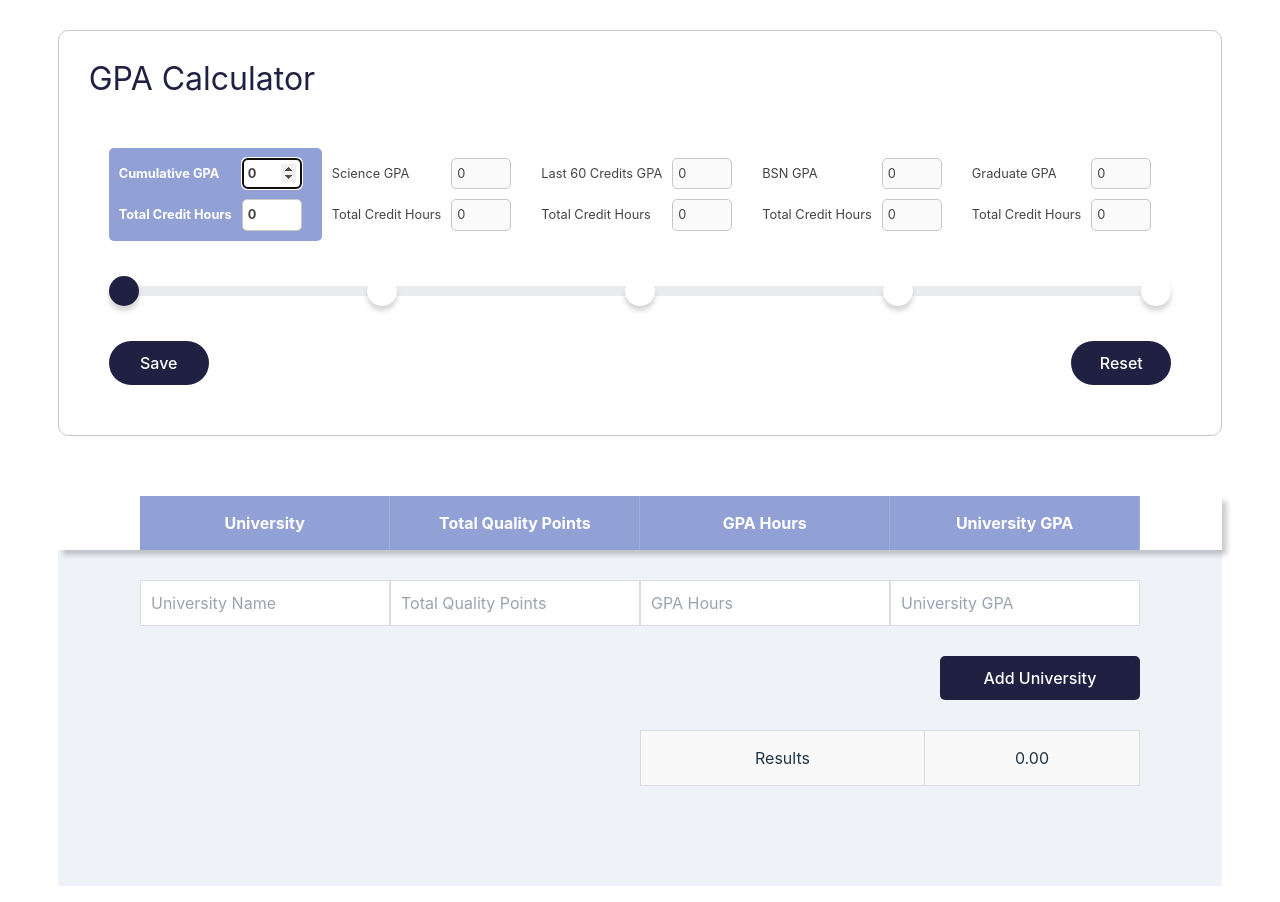
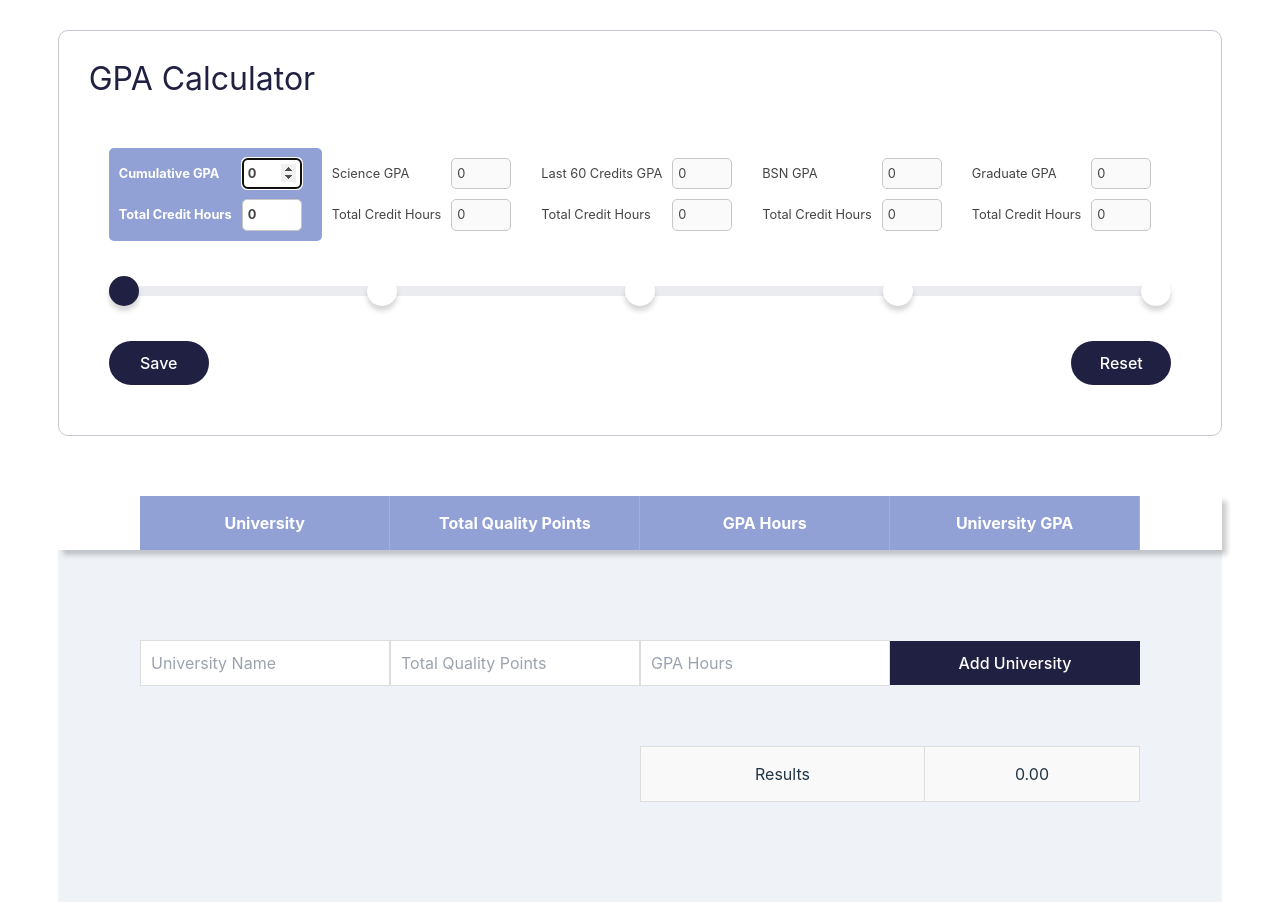
Before and after one commit to tapeljaymel/crna-gpa, a React (Vite) app: page / in a window 1280 px wide. Built offline with nearby package versions, Linux system fonts and the light colour scheme.

Commit message:
GPA Calculation from points and hours added

```diff
--- a/src/components/UniversityList.tsx
+++ b/src/components/UniversityList.tsx
@@ -1,5 +1,5 @@
 import styled from "styled-components";
-import { useState } from "react";
+import { useState, useRef } from "react";
 
 type universityRecord = {
     name: string;
@@ -9,68 +9,40 @@ type universityRecord = {
 }
 
 const UniversityList = () => {
-    // const [universityData, setUniversityData] = useState([
-    //     { name: "University 1", totalQualityPoints: 255, gpaHours: 89, universityGpa: 2.87 },
-    //     { name: "University 2", totalQualityPoints: 54, gpaHours: 15, universityGpa: 3.6 },
-    //     { name: "University 4", totalQualityPoints: 345, gpaHours: 90, universityGpa: 3.83 },
-    //     { name: "University 5", totalQualityPoints: 345, gpaHours: 90, universityGpa: 3.83 },
-    //     { name: "University 6", totalQualityPoints: 255, gpaHours: 89, universityGpa: 2.87 },
-    //     { name: "University 7", totalQualityPoints: 54, gpaHours: 15, universityGpa: 3.6 },
-    //     { name: "University 8", totalQualityPoints: 345, gpaHours: 90, universityGpa: 3.83 },
-    //     { name: "University 9", totalQualityPoints: 345, gpaHours: 90, universityGpa: 3.83 },
-    //     { name: "University 10", totalQualityPoints: 255, gpaHours: 89, universityGpa: 2.87 },
-    //     { name: "University 11", totalQualityPoints: 54, gpaHours: 15, universityGpa: 3.6 },
-    //     { name: "University 12", totalQualityPoints: 345, gpaHours: 90, universityGpa: 3.83 }
-    // ]);
 
     const [universityData, setUniversityData] = useState<universityRecord[]>([]);
+    const [newUniversity, setNewUniversity] = useState({ name: "", totalQualityPoints: "", gpaHours: "" });
 
-    const [newUniversity, setNewUniversity] = useState({ name: "", totalQualityPoints: "", gpaHours: "", universityGpa: "" });
+    const nameInputRef = useRef<HTMLInputElement>(null);
 
     const handleAddUniversity = () => {
-        if (newUniversity.name && newUniversity.totalQualityPoints && newUniversity.gpaHours && newUniversity.universityGpa) {
+        if (newUniversity.name && newUniversity.totalQualityPoints && newUniversity.gpaHours) {
+            const calculatedGpa = parseFloat(newUniversity.totalQualityPoints) / parseFloat(newUniversity.gpaHours);
+
             setUniversityData([
                 ...universityData,
                 {
                     name: newUniversity.name,
                     totalQualityPoints: parseFloat(newUniversity.totalQualityPoints),
                     gpaHours: parseFloat(newUniversity.gpaHours),
-                    universityGpa: parseFloat(newUniversity.universityGpa)
+                    universityGpa: calculatedGpa
                 }
             ]);
-            setNewUniversity({ name: "", totalQualityPoints: "", gpaHours: "", universityGpa: "" });
+
+            setNewUniversity({ name: "", totalQualityPoints: "", gpaHours: "" });
+
+            if (nameInputRef.current) {
+                nameInputRef.current.focus(); // Move cursor back to the University Name input
+            }
         }
     };
 
-
-    // GPA Calculation Formula:
-
-    // GPA = Total Quality Points / Total Credit Hours
-
-    // Where:
-    // - Total Quality Points = Sum of (Grade * Credit Hours) for all courses
-    // - Total Credit Hours = Sum of Credit Hours for all courses
-
-    // Example Calculation:
-
-    // Suppose you have 3 courses with the following grades and credit hours:
-
-    // Course 1: Grade = 4.0, Credit Hours = 3
-    // Course 2: Grade = 3.7, Credit Hours = 4
-    // Course 3: Grade = 3.3, Credit Hours = 2
-
-    // Step 1: Calculate Total Quality Points
-    // Total Quality Points = (4.0 * 3) + (3.7 * 4) + (3.3 * 2)
-    // Total Quality Points = 12 + 14.8 + 6.6 = 33.4
-
-    // Step 2: Calculate Total Credit Hours
-    // Total Credit Hours = 3 + 4 + 2 = 9
-
-    // Step 3: Calculate GPA
-    // GPA = Total Quality Points / Total Credit Hours
-    // GPA = 33.4 / 9 = 3.71
-
-    // The GPA for these courses would be 3.71.
+    const handleKeyPress = (event: React.KeyboardEvent<HTMLInputElement>) => {
+        if (event.key === 'Enter') {
+            event.preventDefault();
+            handleAddUniversity();
+        }
+    };
 
     const cumulativeGPA = () => {
         let totalQualityPoints = 0;
@@ -79,8 +51,7 @@ const UniversityList = () => {
         // Loop through each university and calculate total quality points and total GPA hours
         for (let i = 0; i < universityData.length; i++) {
             const university = universityData[i];
-            const qualityPoints = university.universityGpa * university.gpaHours;
-            totalQualityPoints += qualityPoints;
+            totalQualityPoints += university.totalQualityPoints;
             totalGpaHours += university.gpaHours;
         }
 
@@ -92,7 +63,6 @@ const UniversityList = () => {
 
         return cumulativeGpa.toFixed(2);
     };
-
 
     return (
         <>
@@ -117,7 +87,7 @@ const UniversityList = () => {
                                 <TableCell>{university.name}</TableCell>
                                 <TableCell>{university.totalQualityPoints}</TableCell>
                                 <TableCell>{university.gpaHours}</TableCell>
-                                <TableCell>{university.universityGpa}</TableCell>
+                                <TableCell>{university.universityGpa.toFixed(2)}</TableCell>
                             </tr>
                         ))}
                     </tbody>
@@ -125,34 +95,29 @@ const UniversityList = () => {
 
                 <FormContainer>
                     <Input
+                        ref={nameInputRef}
                         type="text"
                         placeholder="University Name"
                         value={newUniversity.name}
                         onChange={(e) => setNewUniversity({ ...newUniversity, name: e.target.value })}
+                        onKeyPress={handleKeyPress}
                     />
                     <Input
                         type="number"
                         placeholder="Total Quality Points"
                         value={newUniversity.totalQualityPoints}
                         onChange={(e) => setNewUniversity({ ...newUniversity, totalQualityPoints: e.target.value })}
+                        onKeyPress={handleKeyPress}
                     />
                     <Input
                         type="number"
                         placeholder="GPA Hours"
                         value={newUniversity.gpaHours}
                         onChange={(e) => setNewUniversity({ ...newUniversity, gpaHours: e.target.value })}
+                        onKeyPress={handleKeyPress}
                     />
-                    <Input
-                        type="number"
-                        step="0.01"
-                        placeholder="University GPA"
-                        value={newUniversity.universityGpa}
-                        onChange={(e) => setNewUniversity({ ...newUniversity, universityGpa: e.target.value })}
-                    />
+                    <AddButton onClick={handleAddUniversity}>Add University</AddButton>
                 </FormContainer>
-                <ButtonContainer>
-                    <AddButton onClick={handleAddUniversity}>Add University</AddButton>
-                </ButtonContainer>
 
                 <ResultContainer>
                     <ResultTable>
@@ -165,8 +130,6 @@ const UniversityList = () => {
                     </ResultTable>
                 </ResultContainer>
             </ColoredContainer>
-
-
         </>
     );
 }
@@ -217,23 +180,15 @@ const TableCell = styled.td`
 
 const FormContainer = styled.div`
     max-width: 1000px;
-    margin: 0 auto;
+    margin: 60px auto;
     display: flex;
     column-gap: 0;
     flex-direction: row;
     align-items: center;
 `
-const ButtonContainer = styled.div`
-    max-width: 1000px;
-    margin: 30px  auto;
-    display: flex;
-    flex-direction: row;
-    justify-content: flex-end;
-`
-
 const Input = styled.input`
     padding: 10px;
-    width: 80%;
+    width: 25%;
     border-radius: 0px;
     border: 1px solid #ddd;
 `
@@ -243,9 +198,10 @@ const AddButton = styled.button`
     color: white;
     padding: 10px 20px;
     border: none;
-    border-radius: 5px;
+    border-radius: 0px;
     cursor: pointer;
     min-width: 200px;
+    width: 25%;
 
     &:hover {
         background-color: #151531;
```
